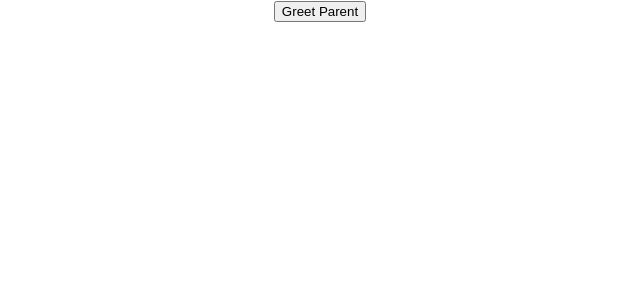
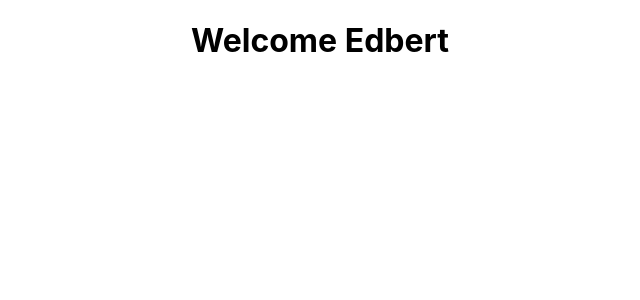
Before and after one commit to Edberaga/React-JS-study, a React (Create React App) app in the folder react-js-study/: page / in a window 1280 px wide. Shown: the top 300 px of the page, without its empty margins (320-960 px from the left). Built offline with nearby package versions, Linux system fonts and the light colour scheme.

Commit message:
4. Conditional Rendering

```diff
--- a/react-js-study/src/App.js
+++ b/react-js-study/src/App.js
@@ -3,11 +3,12 @@ import {Message} from './components/Message'
 import { ClickEvent } from './components/ClickEvent';
 import './App.css';
 import { ParentComponent } from './components/ParentComponent';
+import { UserGreeting } from './components/ConditionalRendering';
 
 function App() {
   return (
     <div className="App">
-      <ParentComponent/>
+      <UserGreeting/>
     </div>
   );
 }
--- /dev/null
+++ b/react-js-study/src/components/ConditionalRendering.js
@@ -0,0 +1,9 @@
+export const UserGreeting = () => {
+    const isLoggedIn = true
+    return(
+        <div>
+            {/* If you need false output: <h1>Welcome {isLoggedIn ? "Edbert" : "User"}</h1> */}
+            <h1>Welcome {isLoggedIn && "Edbert"}</h1>
+        </div>
+    )
+}
```
